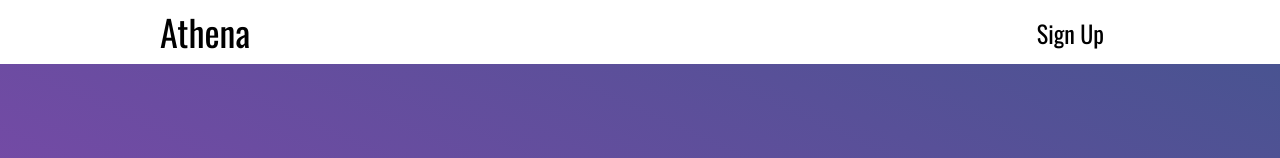
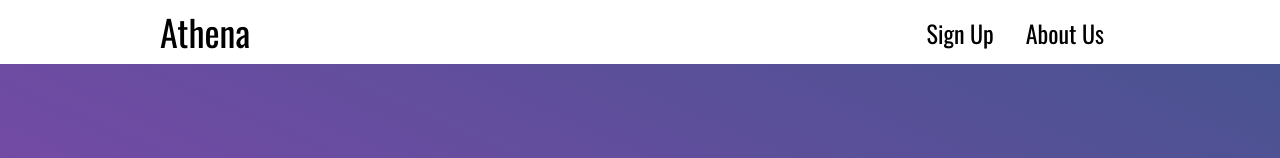
Before and after one commit to rohanrobinson/athena-frontend, a React (Create React App) app: page / in a window 1280 px wide. Shown: the top 158 px of the page. Built offline with nearby package versions, Linux system fonts and the light colour scheme.

Commit message:
added about-us to signed out navbar

```diff
--- a/src/Navigation.jsx
+++ b/src/Navigation.jsx
@@ -128,6 +128,15 @@ class Navigation extends React.Component {
                       Sign Up
                     </Link>
                   </li>
+                  <li
+                    class={`nav-item  ${
+                      this.props.location.pathname === "/about" ? "active" : ""
+                    }`}
+                  >
+                    <Link class="nav-link" to="/aboutus">
+                      About Us
+                    </Link>
+                  </li>
                 </ul>
           </nav>
         </div>
```
